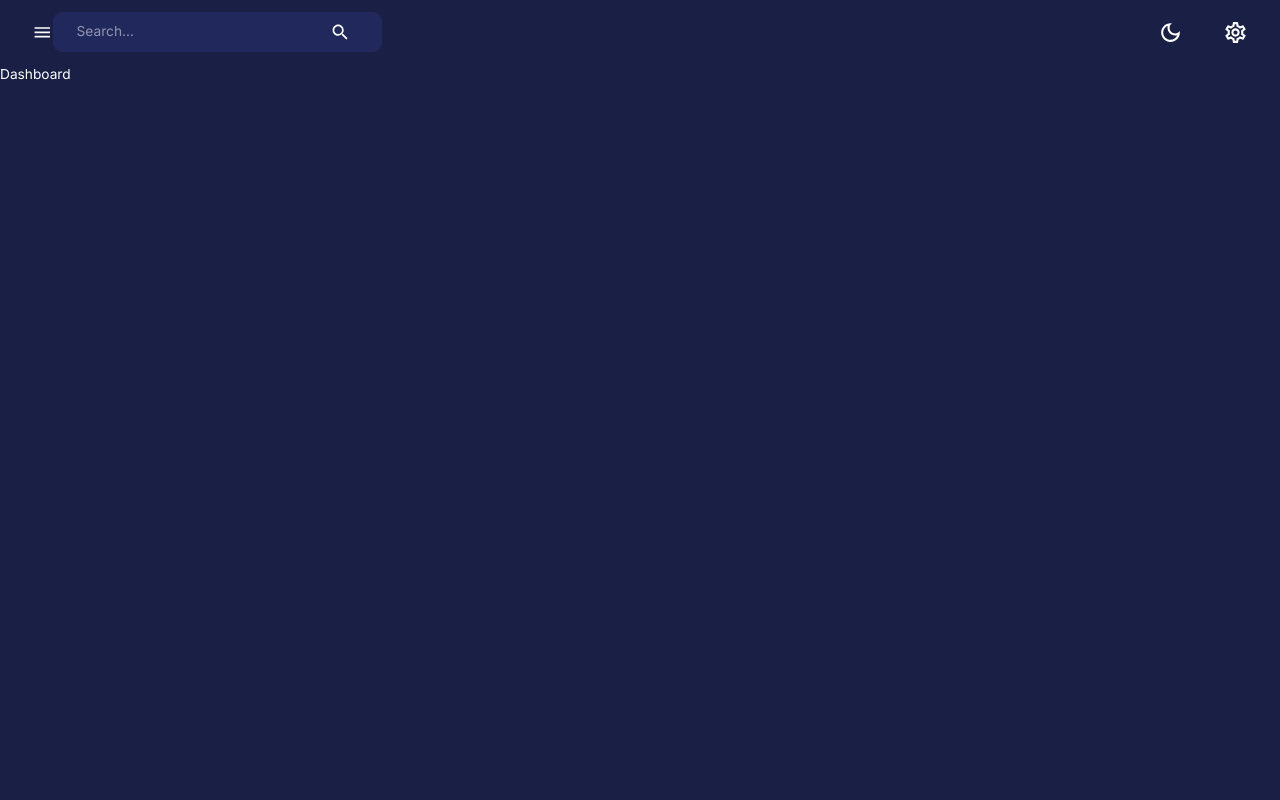
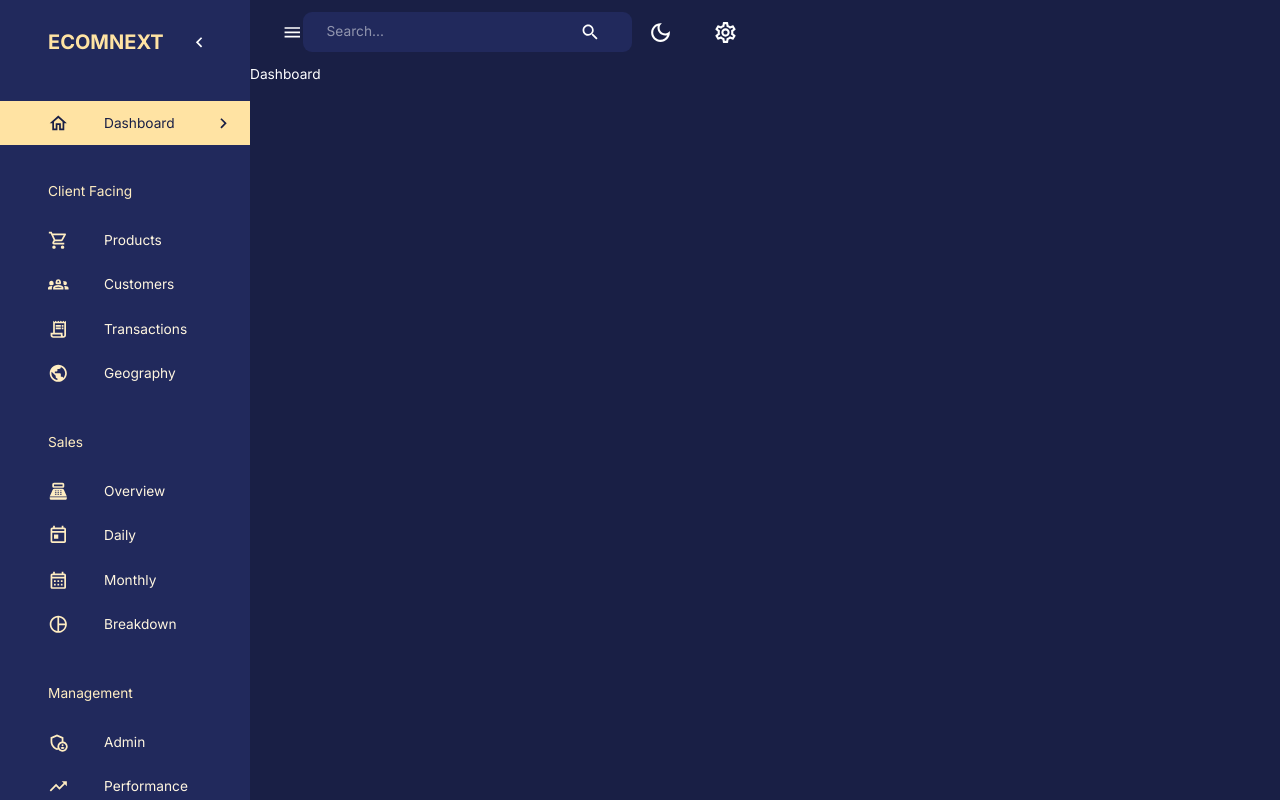
Before and after one commit to WalterIt/admin-dashboard, a React (Create React App) app in the folder client/: page /dashboard in a window 1280 px wide. Built offline with nearby package versions, Linux system fonts and the light colour scheme.

Commit message:
CLIENT - Created Sidebar Component with MUI

```diff
--- /dev/null
+++ b/client/src/components/Sidebar.jsx
@@ -0,0 +1,199 @@
+import React, { useEffect, useState } from "react";
+import {
+  Box,
+  Divider,
+  Drawer,
+  IconButton,
+  List,
+  ListItem,
+  ListItemButton,
+  ListItemIcon,
+  ListItemText,
+  Typography,
+  useTheme,
+} from "@mui/material";
+import {
+  SettingsOutlined,
+  ChevronLeft,
+  ChevronRightOutlined,
+  HomeOutlined,
+  ShoppingCartOutlined,
+  Groups2Outlined,
+  ReceiptLongOutlined,
+  PublicOutlined,
+  PointOfSaleOutlined,
+  TodayOutlined,
+  CalendarMonthOutlined,
+  AdminPanelSettingsOutlined,
+  TrendingUpOutlined,
+  PieChartOutline,
+} from "@mui/icons-material";
+import { useLocation, useNavigate } from "react-router-dom";
+import FlexBetween from "./FlexBetween";
+import profileImage from "assets/profile.jpeg";
+
+const navItems = [
+  {
+    text: "Dashboard",
+    icon: <HomeOutlined />,
+  },
+  {
+    text: "Client Facing",
+    icon: null,
+  },
+  {
+    text: "Products",
+    icon: <ShoppingCartOutlined />,
+  },
+  {
+    text: "Customers",
+    icon: <Groups2Outlined />,
+  },
+  {
+    text: "Transactions",
+    icon: <ReceiptLongOutlined />,
+  },
+  {
+    text: "Geography",
+    icon: <PublicOutlined />,
+  },
+  {
+    text: "Sales",
+    icon: null,
+  },
+  {
+    text: "Overview",
+    icon: <PointOfSaleOutlined />,
+  },
+  {
+    text: "Daily",
+    icon: <TodayOutlined />,
+  },
+  {
+    text: "Monthly",
+    icon: <CalendarMonthOutlined />,
+  },
+  {
+    text: "Breakdown",
+    icon: <PieChartOutline />,
+  },
+  {
+    text: "Management",
+    icon: null,
+  },
+  {
+    text: "Admin",
+    icon: <AdminPanelSettingsOutlined />,
+  },
+  {
+    text: "Performance",
+    icon: <TrendingUpOutlined />,
+  },
+];
+
+const Sidebar = ({
+  drawerWidth,
+  isSidebarOpen,
+  setIsSidebarOpen,
+  isNonMobile,
+}) => {
+  const { pathname } = useLocation();
+  const [active, setActive] = useState("");
+  const navigate = useNavigate();
+  const theme = useTheme();
+
+  useEffect(() => {
+    setActive(pathname.substring(1));
+  }, [pathname]);
+
+  return (
+    <Box component="nav">
+      {isSidebarOpen && (
+        <Drawer
+          open={isSidebarOpen}
+          onClose={() => setIsSidebarOpen(false)}
+          variant="persistent"
+          anchor="left"
+          sx={{
+            width: drawerWidth,
+            "& .MuiDrawer-paper": {
+              color: theme.palette.secondary[200],
+              backgroundColor: theme.palette.background.alt,
+              boxSizing: "border-box",
+              borderWidth: isNonMobile ? 0 : "2px",
+              width: drawerWidth,
+            },
+          }}
+        >
+          <Box width="100%">
+            <Box m="1.5rem 2rem 2rem 3rem">
+              <FlexBetween color={theme.palette.secondary.main}>
+                <Box display="flex" alignItems="center" gap="0.5rem">
+                  <Typography variant="h4" fontWeight="bold">
+                    ECOMNEXT
+                  </Typography>
+                </Box>
+                {isNonMobile && (
+                  <IconButton onClick={() => setIsSidebarOpen(!isSidebarOpen)}>
+                    <ChevronLeft />
+                  </IconButton>
+                )}
+              </FlexBetween>
+            </Box>
+            <List>
+              {navItems.map(({ text, icon }) => {
+                if (!icon) {
+                  return (
+                    <Typography key={text} sx={{ m: "2.25rem 0 1rem 3rem" }}>
+                      {text}
+                    </Typography>
+                  );
+                }
+                const lcText = text.toLowerCase();
+
+                return (
+                  <ListItem key={text} disablePadding>
+                    <ListItemButton
+                      onClick={() => {
+                        navigate(`/${lcText}`);
+                        setActive(lcText);
+                      }}
+                      sx={{
+                        backgroundColor:
+                          active === lcText
+                            ? theme.palette.secondary[300]
+                            : "transparent",
+                        color:
+                          active === lcText
+                            ? theme.palette.primary[600]
+                            : theme.palette.secondary[100],
+                      }}
+                    >
+                      <ListItemIcon
+                        sx={{
+                          ml: "2rem",
+                          color:
+                            active === lcText
+                              ? theme.palette.primary[600]
+                              : theme.palette.secondary[200],
+                        }}
+                      >
+                        {icon}
+                      </ListItemIcon>
+                      <ListItemText primary={text} />
+                      {active === lcText && (
+                        <ChevronRightOutlined sx={{ ml: "auto" }} />
+                      )}
+                    </ListItemButton>
+                  </ListItem>
+                );
+              })}
+            </List>
+          </Box>
+        </Drawer>
+      )}
+    </Box>
+  );
+};
+
+export default Sidebar;
--- a/client/src/scenes/layout/index.js
+++ b/client/src/scenes/layout/index.js
@@ -3,12 +3,24 @@
 import { Outlet } from "react-router-dom";
 import { useSelector } from "react-redux";
 import Navbar from "components/Navbar";
+import Sidebar from "components/Sidebar";
 
 const Layout = () => {
+  const isNonMobile = useMediaQuery("(min-width: 600px)");
+  const [isSidebarOpen, setIsSidebarOpen] = useState(true);
   return (
-    <Box width="100%" height="100%">
+    <Box display={isNonMobile ? "flex" : "block"} width="100%" height="100%">
+      <Sidebar
+        isNonMobile={isNonMobile}
+        drawerWidth="250px"
+        isSidebarOpen={isSidebarOpen}
+        setIsSidebarOpen={setIsSidebarOpen}
+      />
       <Box>
-        <Navbar />
+        <Navbar
+          isSidebarOpen={isSidebarOpen}
+          setIsSidebarOpen={setIsSidebarOpen}
+        />
         <Outlet />
       </Box>
     </Box>
```
